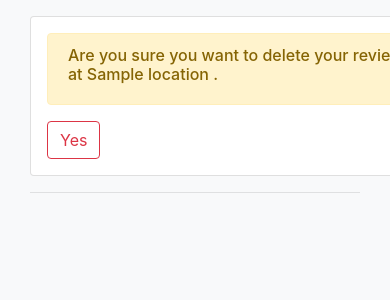
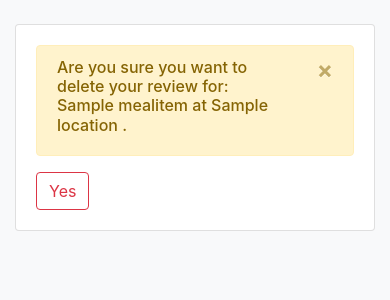
Before and after one commit to sm-m-1/cu_food_reviews, a Django app: page /reviews/1/delete in a window 390 px wide; the page is wider, and only the part inside the window is pictured. Shown: the part 56-356 px from the top of that part. Run offline with Django 3.2, Linux system fonts and the light colour scheme; tables that the repository leaves empty hold one stand-in row (values such as "Sample post"); some libraries are stand-ins or nearby versions.

Commit message:
fix the mobile view styling for review delete and update view.

```diff
--- a/meal_reviews/templates/review_confirm_delete.html
+++ b/meal_reviews/templates/review_confirm_delete.html
@@ -3,8 +3,8 @@
 {% block content %}
   <div class="container mt-3">
     <div class="row">
-      <div class="col">
-        <div class="card mx-auto p-3" style="width: 40rem;">
+      <div class="card mx-auto my-2" style="width: 35rem;">
+        <div class="card-body">
           <form method="POST" class="post-form" action="">
             {% csrf_token %}
             <div class="form-group">
@@ -22,10 +22,9 @@
             <button type="submit" class="btn btn-outline-danger">Yes</button>&nbsp;
             <span class="text-danger"> {{ form.errors }}</span>
           </form>
-
         </div>
-        <hr>
       </div>
+      <hr>
     </div>
   </div>
 
```
Also changed, not shown: meal_reviews/templates/review_update_form.html (+3 -4 lines).
